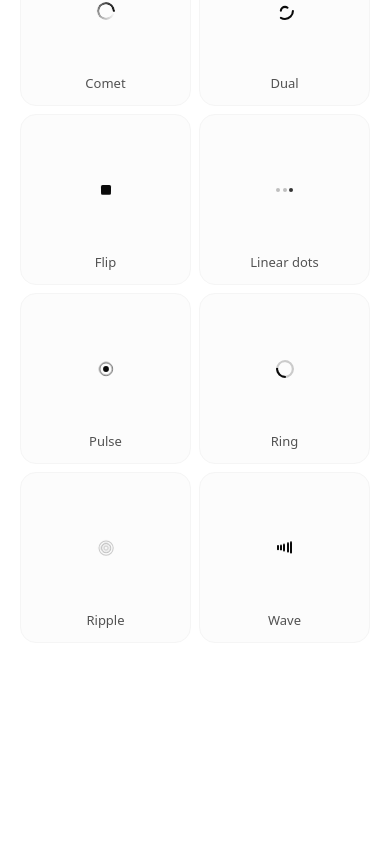
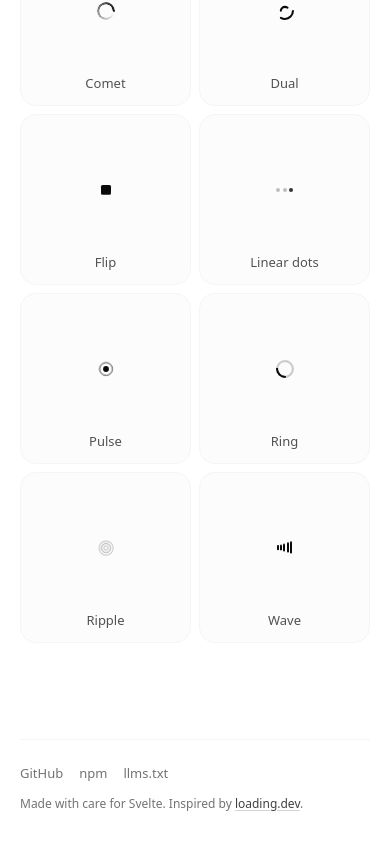
Before and after one commit to PedroLunet/loadsv, a SvelteKit app: page / in a window 390 px wide. Shown: the part 736-1586 px from the top of the page. Before the commit the page ends 1475 px from the top, so only its background shows below. Built offline with nearby package versions, Linux system fonts and the light colour scheme.

Commit message:
feat(site): show links and credit on small screens

```diff
--- a/src/routes/+layout.svelte
+++ b/src/routes/+layout.svelte
@@ -1,5 +1,7 @@
 <script lang="ts">
 	import './layout.css';
+	import { resolve } from '$app/paths';
+	import { GITHUB_URL, INSPIRATION_URL, NPM_URL } from '$site/links';
 	import Logo from '$site/components/Logo.svelte';
 	import SearchButton from '$site/components/SearchButton.svelte';
 	import SearchDialog from '$site/components/SearchDialog.svelte';
@@ -33,6 +35,26 @@
 		<main id="content" class="px-5 pt-12 pb-24 sm:px-8 lg:pt-16">
 			{@render children()}
 		</main>
+
+		<!-- The sidebar carries these links on large screens. -->
+		<footer class="px-5 pb-10 text-[13px] text-neutral-500 sm:px-8 lg:hidden">
+			<div class="mx-auto flex max-w-xl flex-col gap-3 border-t border-neutral-100 pt-6">
+				<ul class="flex gap-4">
+					<li><a href={GITHUB_URL} rel="external" class="hover:text-neutral-950">GitHub</a></li>
+					<li><a href={NPM_URL} rel="external" class="hover:text-neutral-950">npm</a></li>
+					<li><a href={resolve('/llms.txt')} class="hover:text-neutral-950">llms.txt</a></li>
+				</ul>
+				<p class="text-xs">
+					Made with care for Svelte. Inspired by
+					<a
+						href={INSPIRATION_URL}
+						rel="external"
+						class="text-neutral-700 underline decoration-neutral-300 underline-offset-2 hover:decoration-current"
+						>loading.dev</a
+					>.
+				</p>
+			</div>
+		</footer>
 	</div>
 </div>
 
--- a/src/site/components/Sidebar.svelte
+++ b/src/site/components/Sidebar.svelte
@@ -52,7 +52,8 @@
 		<a
 			href={INSPIRATION_URL}
 			rel="external"
-			class="text-neutral-700 underline-offset-2 hover:underline">loading.dev</a
+			class="text-neutral-700 underline decoration-neutral-300 underline-offset-2 hover:decoration-current"
+			>loading.dev</a
 		>.
 	</p>
 </aside>
```
